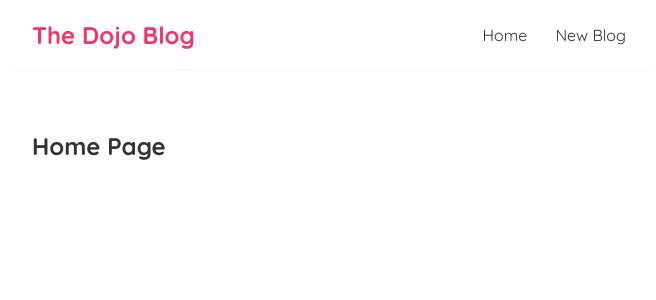
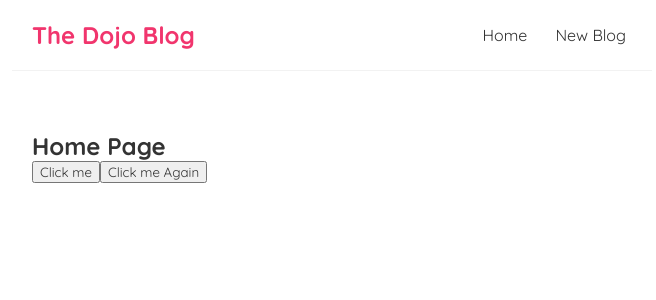
Before and after one commit to Abass-rashid/React-Blog-Post, a React (Vite) app in the folder my-react-app/: page / in a window 1280 px wide. Shown: the top 300 px of the page, without its empty margins (308-964 px from the left). Built offline with nearby package versions, Linux system fonts and the light colour scheme.

Commit message:
Add click event

```diff
--- a/my-react-app/src/Home.jsx
+++ b/my-react-app/src/Home.jsx
@@ -1,7 +1,17 @@
 const Home = () => {
+
+  const handleClick = () => {
+    console.log("Hello, Net Ninja!");
+  }
+  const handleClickAgain = (name,event) => {
+    console.log(`Hello ${name} how are you! ${event.target}`)
+  }
+
   return (
     <div className="home">
       <h2>Home Page</h2>
+      <button onClick={handleClick}>Click me</button>
+      <button onClick={ ()=> {handleClickAgain("Jafar",event)}}>Click me Again</button>
     </div>
    );
 }
```
